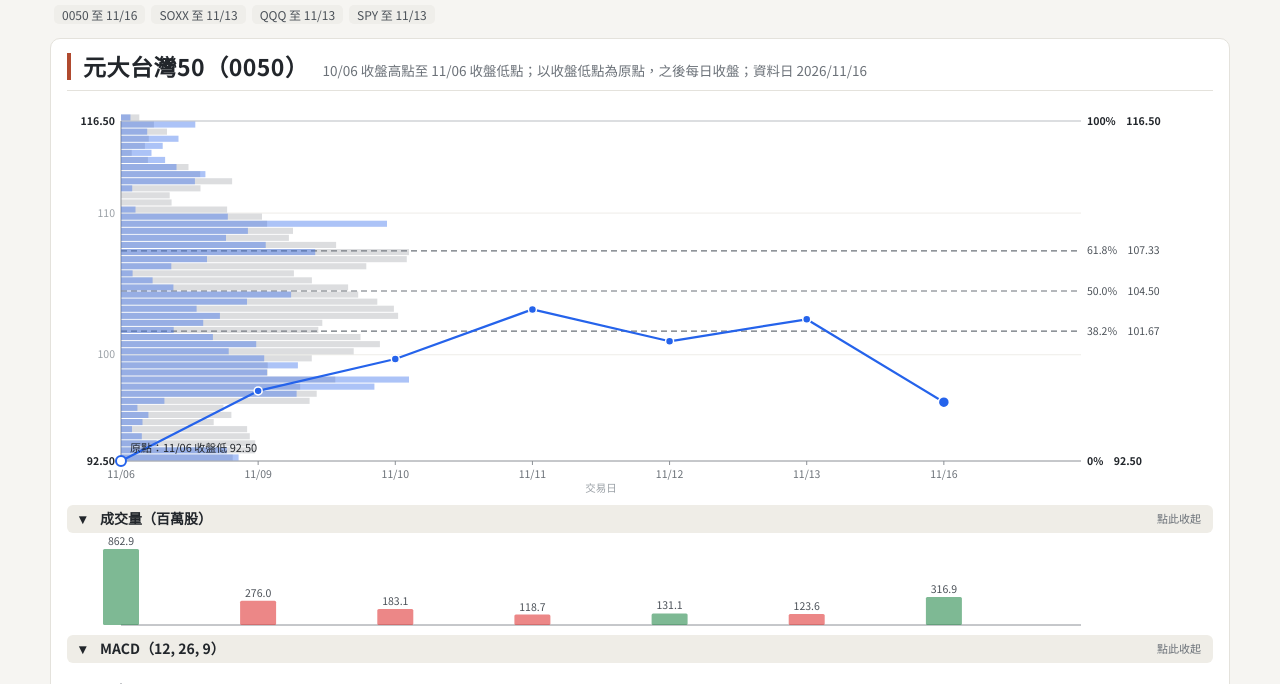
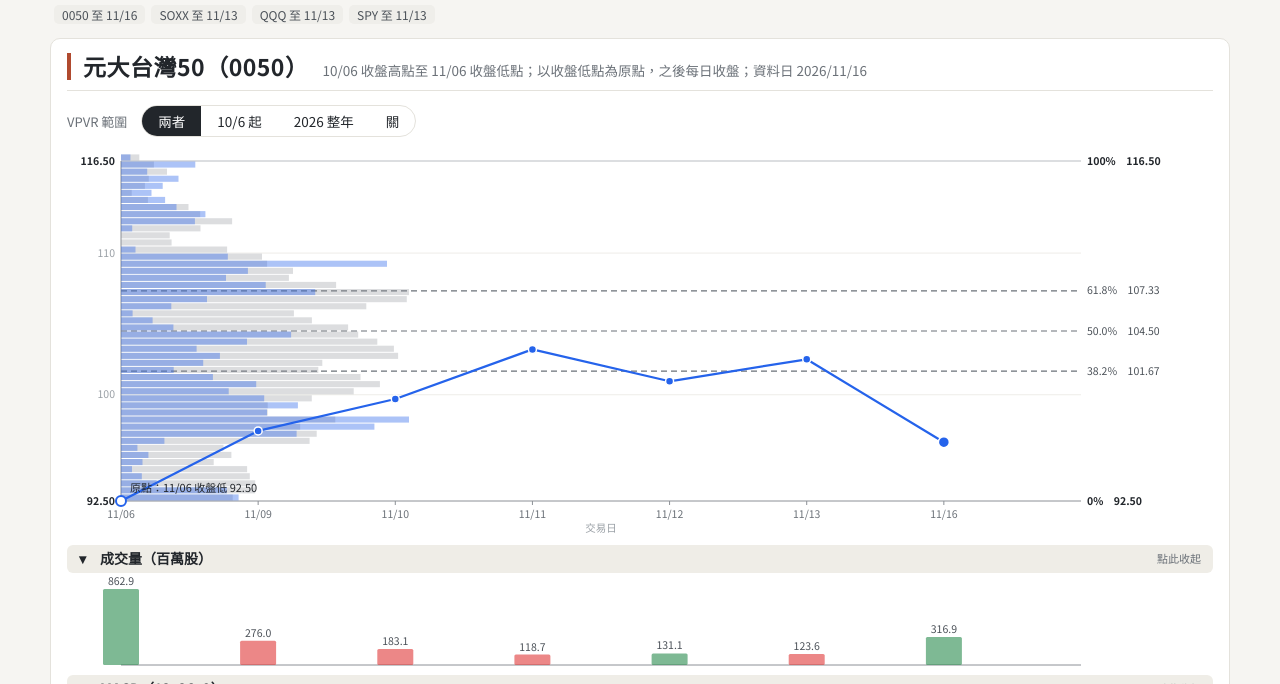
Before and after one commit to Jackie84112/market-monitor, a plain HTML site: page etf.html in a window 1280 px wide. Shown: the part 116-800 px from the top of the page. Drawn offline with Linux system fonts and the light colour scheme.

Commit message:
聯發科、ETF 監控的 VPVR 加範圍開關（格式同 AMD：兩者／10/6 起／2026 整年／關）
Co-Authored-By: Claude Sonnet 5.5 <noreply@anthropic.com>

```diff
--- a/etf.html
+++ b/etf.html
@@ -70,6 +70,10 @@
   .vb.cur .t i{background:var(--accent);opacity:1;}
   .vb.cur{font-weight:600;}
   .vb .r{text-align:right;}
+  .ctl{display:flex;flex-wrap:wrap;align-items:center;gap:10px 14px;}
+  .seg{display:inline-flex;border:1px solid var(--line);border-radius:999px;overflow:hidden;background:#fff;}
+  .seg button{font:inherit;font-size:13.5px;border:0;background:transparent;color:var(--ink);padding:5px 16px;cursor:pointer;}
+  .seg button.on{background:var(--ink);color:#fff;}
 </style>
 </head>
 <body>
@@ -89,7 +93,7 @@
     <p>[註5]：VPVR 同時畫兩組：藍＝10/6 高點日起（15 分 K）、灰＝2026 整年（日線，每日量平均攤在當日高低之間，精度較粗）；兩組各以自己的最大量為滿寬，滑鼠移到橫條上兩組的量都會顯示。低於圖軸底或高於圖軸頂的量不畫。</p>
   </div></div>
 </div>
-<script src="retrace.js?v=20261116d"></script>
+<script src="retrace.js?v=20261116f"></script>
 <script>
 const $ = id => document.getElementById(id);
 const fmt = (v, d = 2) => v == null ? "—" : Number(v).toLocaleString("en-US", {minimumFractionDigits: d, maximumFractionDigits: d});
@@ -103,12 +107,14 @@ Promise.all(KEYS.map(k => fetch("data/" + k + ".json", {cache: "no-store"}).then
   $("cards").innerHTML = arr.map((d, i) => {
     const sw = d.swing;
     return `<section class="card"><div class="head"><h2>${esc(d.name)}（${esc(d.code)}）</h2><span>${short(sw.high.date)} 收盤高點至 ${short(sw.low.date)} 收盤低點；以收盤低點為原點，之後每日收盤；資料日 ${d.asof.replace(/-/g, "/")}</span></div>
+      ${VP_SEG("rc" + i)}
       <div id="rc${i}" style="width:100%"></div><div class="legend" id="rl${i}"></div></section>`;
   }).join("");
   const asof = arr.map(d => d.asof).sort().pop();
   $("sub").textContent = `0050、SOXX、QQQ、SPY　｜　最新資料日：${asof.replace(/-/g, "/")}　｜　資料更新：${arr[0].updated}（台灣時間）`;
   $("st").innerHTML = arr.map(d => { const s = d.status.Yahoo;
     return `<span class="chip ${s.ok ? "" : "r"}" title="${s.err ? esc(s.err) : ""}">${esc(d.code)} ${s.ok ? "至" : "抓取失敗，沿用至"} ${short(s.asof)}</span>`; }).join("");
+  bindVpSeg(id => { const i = +id.slice(2); drawRetrace($(id), DATA[i], $("rl" + i)); });
   draw();
   let t; addEventListener("resize", () => { clearTimeout(t); t = setTimeout(draw, 150); });
 }).catch(e => { $("sub").innerHTML = `<span style="color:#C02323">資料讀取失敗：${e}</span>`; console.error(e); });
--- a/retrace.js
+++ b/retrace.js
@@ -43,7 +43,7 @@ function drawRetrace(el = $("rchart"), data = null, leg = $("rlegend")) {
   });
   // VPVR（成交量分布）：從左軸向右長的橫條。藍＝10/6 高點日起（15 分 K）、灰＝2026 整年（日線）；兩組各自以自己的最大量為滿寬，可同時顯示。
   // 滑鼠移到橫條上，左軸顯示該格股價、右側顯示回補水位（虛線）。資料見 pipeline/retrace.py、amd.py 的 vpvr / vpvr_daily
-  const vm_ = typeof VPM === "undefined" ? "both" : VPM, vpS = vm_ === "both" || vm_ === "swing" ? sw.vp : null, vpY = vm_ === "both" || vm_ === "year" ? sw.vpYear : null;
+  const vm_ = (drawRetrace.vpm = drawRetrace.vpm || {})[el.id] || (typeof VPM === "undefined" ? "both" : VPM), vpS = vm_ === "both" || vm_ === "swing" ? sw.vp : null, vpY = vm_ === "both" || vm_ === "year" ? sw.vpYear : null;
   const vpMx = p => p ? Math.max(...p.bins.map(b => b[2])) : 1, vmS = vpMx(vpS), vmY = vpMx(vpY), vpMaxW = (W - L - R) * .3;
   const volAt = (p, v) => { const b = p && p.bins.find(x => v >= x[0] && v < x[1]); return b ? b[2] : 0; };
   const vpStep = (vpS || vpY || {}).step || 1;
@@ -153,5 +153,16 @@ function drawRetrace(el = $("rchart"), data = null, leg = $("rlegend")) {
   });
   svg.addEventListener("pointerdown", e => { const i = near(e), b_ = i < 0 ? vpHit(e) : null; if (i >= 0) show(i); else if (b_) showVp(b_); else hov.innerHTML = ""; });   // 觸控螢幕：點一下顯示
   svg.addEventListener("pointerleave", e => { if (e.pointerType !== "touch") hov.innerHTML = ""; });
-  leg.innerHTML = `<span><i style="background:var(--chart)"></i>每日收盤</span><span><i style="background:#6B7178;height:0;border-top:2px dashed #6B7178"></i>固定回補位（38.2% / 50% / 61.8%）</span><span><i style="background:${ACC};height:0;border-top:2px dashed ${ACC}"></i>滑鼠所在點的回補位</span>${vpS || vpY ? `<span><i style="background:var(--chart);opacity:.45"></i>${vpS ? "VPVR 10/6 起（15 分 K）" : ""}</span>` : ""}${vpY ? `<span><i style="background:#8C9096;opacity:.5"></i>VPVR ${sw.vpYear.start.slice(0, 4)} 整年（日線，圖軸外的量不畫）</span>` : ""}${vpS || vpY ? "<span>滑鼠移到橫條上顯示股價與回補位</span>" : ""}${vols ? "<span>量柱：紅漲綠跌</span>" : ""}${mac ? '<span><i style="background:#F59E0B"></i>MACD 信號線</span><span><i style="background:var(--chart)"></i>MACD 線</span><span>MACD 柱：紅正綠負</span>' : ""}`;
+  leg.innerHTML = `<span><i style="background:var(--chart)"></i>每日收盤</span><span><i style="background:#6B7178;height:0;border-top:2px dashed #6B7178"></i>固定回補位（38.2% / 50% / 61.8%）</span><span><i style="background:${ACC};height:0;border-top:2px dashed ${ACC}"></i>滑鼠所在點的回補位</span>${vpS ? `<span><i style="background:var(--chart);opacity:.45"></i>VPVR 10/6 起（15 分 K）</span>` : ""}${vpY ? `<span><i style="background:#8C9096;opacity:.5"></i>VPVR ${sw.vpYear.start.slice(0, 4)} 整年（日線，圖軸外的量不畫）</span>` : ""}${vpS || vpY ? "<span>滑鼠移到橫條上顯示股價與回補位</span>" : ""}${vols ? "<span>量柱：紅漲綠跌</span>" : ""}${mac ? '<span><i style="background:#F59E0B"></i>MACD 信號線</span><span><i style="background:var(--chart)"></i>MACD 線</span><span>MACD 柱：紅正綠負</span>' : ""}`;
 }
+
+// VPVR 範圍開關（格式同 amd.html）：兩者／10/6 起／2026 整年／關；每張圖各自記住選擇
+const VP_SEG = id => `<div class="ctl" style="margin:0 0 8px"><span style="font-size:13px;color:var(--muted)">VPVR 範圍</span><div class="seg" data-vp="${id}"><button type="button" data-m="both" class="on">兩者</button><button type="button" data-m="swing">10/6 起</button><button type="button" data-m="year">2026 整年</button><button type="button" data-m="off">關</button></div></div>`;
+function bindVpSeg(redraw) {
+  document.querySelectorAll(".seg[data-vp]").forEach(seg => seg.onclick = e => {
+    const m = e.target.dataset && e.target.dataset.m; if (!m) return;
+    (drawRetrace.vpm = drawRetrace.vpm || {})[seg.dataset.vp] = m;
+    seg.querySelectorAll("button").forEach(x => x.classList.toggle("on", x.dataset.m === m));
+    redraw(seg.dataset.vp);
+  });
+}
```
Also changed, not shown: amd.html (+1 -1 lines), mediatek.html (+7 -1 lines).
